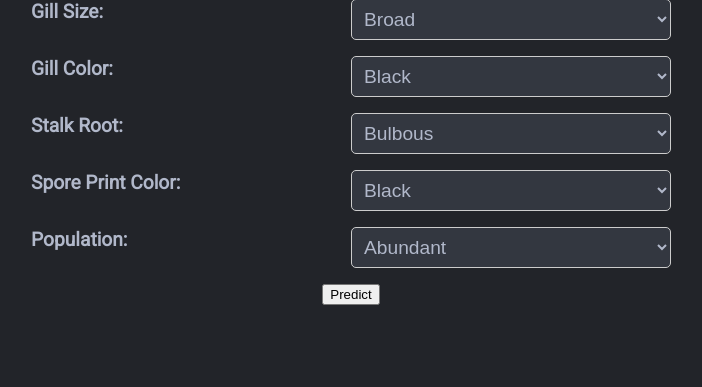
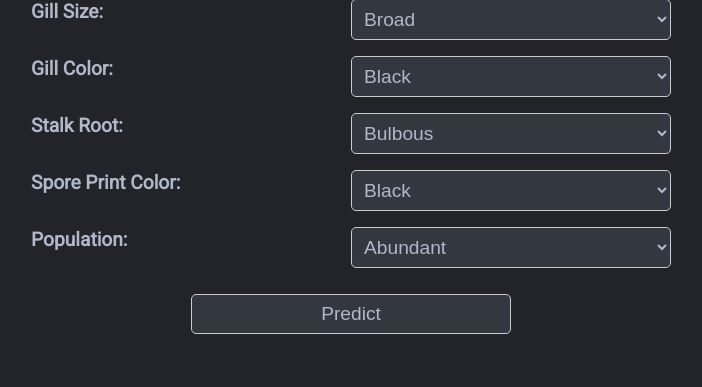
Before and after one commit to AyushAI/Mushroom-Classification, a Flask app: page / in a window 1280 px wide. Shown: the part 113-500 px from the top of the page, without its empty margins (289-991 px from the left). Run offline with Flask 3, Linux system fonts and the light colour scheme.

Commit message:
flask: encodedd the input from form, ui: improved button

```diff
--- a/Templates/result.html
+++ b/Templates/result.html
@@ -6,6 +6,6 @@
   </head>
   <body>
     <h1>Prediction Result</h1>
-    <p>The mushroom is <strong>{{ prediction }}</strong>.</p>
+    <p style="size:15px">The mushroom is <strong>{{ prediction }}</strong>.</p>
   </body>
 </html>
--- a/app.py
+++ b/app.py
@@ -2,9 +2,21 @@ from flask import Flask, render_template, request
 import pickle
 import numpy as np
 
+label_encodings = {
+    'gill-size': {'b': 0, 'n': 1},
+    'gill-color': {'k': 0, 'n': 1, 'b': 2, 'h': 3, 'g': 4, 'r': 5, 'o': 6, 'p': 7, 'u': 8, 'e': 9, 'w': 10, 'y': 11},
+    'stalk-root': {'b': 0, 'c': 1, 'u': 2, 'e': 3, 'z': 4, 'r': 5},
+    'spore-print-color': {'k': 0, 'n': 1, 'b': 2, 'h': 3, 'r': 4, 'o': 5, 'u': 6, 'w': 7, 'y': 8},
+    'population': {'a': 0, 'c': 1, 'n': 2, 's': 3, 'v': 4, 'y': 5}
+}
 def Mushroom_Predictor(result_data):
-    prediction = np.array(result_data).reshape(1, 5)
+    encoded_result = []
+    for key, value in result_data.items():
+        encoded_value = label_encodings[key][value]
+        encoded_result.append(encoded_value)
+    prediction = np.array(encoded_result).reshape(1, 5)
     load_model = pickle.load(open('decision_tree_model.pkl', 'rb'))
+    #load_model.feature_names = feature_names  # Set the feature names
     result = load_model.predict(prediction)
     return result[0]
 
@@ -17,7 +29,8 @@ def home():
 @app.route('/predict', methods=['POST'])
 def predict():
     result_data = request.form.to_dict()
-    result = Mushroom_Predictor(list(result_data.values()))
+    print(result_data)
+    result = Mushroom_Predictor(result_data)
     if int(result) == 1:
         prediction = 'Edible'
     else:
--- a/static/index.css
+++ b/static/index.css
@@ -68,16 +68,7 @@ section:focus{
     display: flex;
     justify-content: center;
     align-items: center;
-}
-
-button[type="submit"] {
-    background-color: #4CAF50;
-    color: white;
-    padding: 12px 20px;
-    border: none;
-    border-radius: 4px;
-    cursor: pointer;
-    font-size: 16px;
+    padding-top: 10px;
 }
 
 button[type="submit"]:hover {
@@ -87,3 +78,18 @@ button[type="submit"]:hover {
 option{
     padding: 0 1.8rem;
 }
+
+input{
+    background-color: var(--primary-bg-color);
+    flex-basis: 40%;
+    display: block;
+    font-weight: 400;
+    font-size: 1.2rem;
+    padding: 0.5rem;
+    border-radius: 5px;
+    border: 1px solid #ccc;
+    margin-bottom: 1rem;
+    width: 100%;
+    color: var(--text-color);
+    box-sizing: border-box;
+}
```
